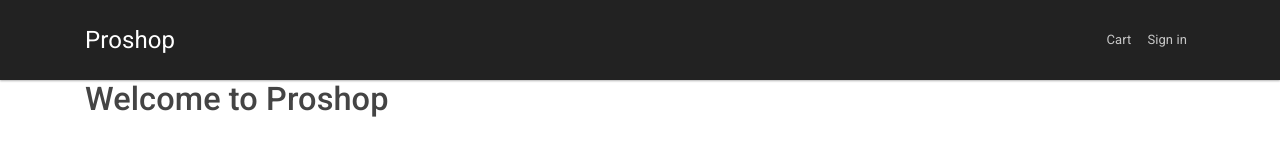
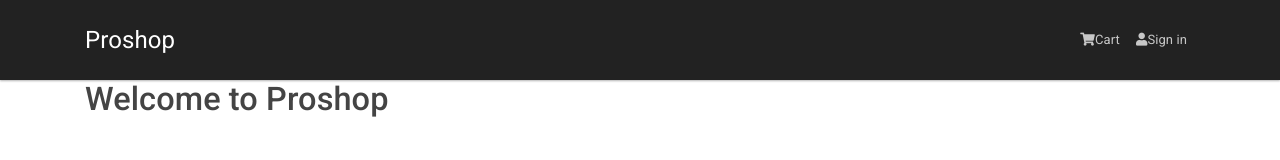
Before and after one commit to grabania/proshop, a React (Create React App) app in the folder frontend/: page / in a window 1280 px wide. Shown: the top 160 px of the page. Built offline with nearby package versions, Linux system fonts and the light colour scheme.

Commit message:
Add icon to Header.js

```diff
--- a/frontend/src/components/Header.js
+++ b/frontend/src/components/Header.js
@@ -10,8 +10,12 @@
           <Navbar.Toggle aria-controls='basic-navbar-nav' />
           <Navbar.Collapse id='basic-navbar-nav'>
             <Nav className='ml-auto'>
-              <Nav.Link href='/cart'>Cart</Nav.Link>
-              <Nav.Link href='/login'>Sign in</Nav.Link>
+              <Nav.Link href='/cart'>
+                <i className='fas fa-shopping-cart'></i>Cart
+              </Nav.Link>
+              <Nav.Link href='/login'>
+                <i className='fas fa-user'></i>Sign in
+              </Nav.Link>
             </Nav>
           </Navbar.Collapse>
         </Container>
```
